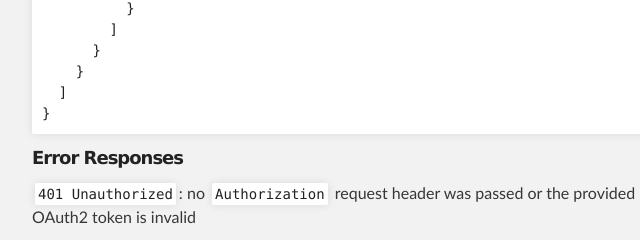
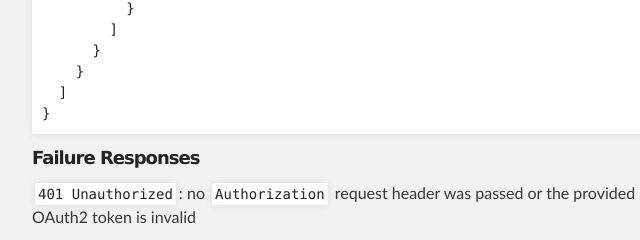
Before and after one commit to RadBus/api, a plain HTML site: page index.html in a window 1280 px wide. Shown: the part 3494-3734 px from the top of the page, 288-928 px from the left. Drawn offline with Linux system fonts and the light colour scheme.

```diff
--- a/index.html
+++ b/index.html
@@ -211,7 +211,7 @@
 </pre></div>
 
 <h5>
-<a name="error-responses" class="anchor" href="#error-responses"><span class="octicon octicon-link"></span></a>Error Responses</h5>
+<a name="failure-responses" class="anchor" href="#failure-responses"><span class="octicon octicon-link"></span></a>Failure Responses</h5>
 
 <p><code>401 Unauthorized</code>: no <code>Authorization</code> request header was passed or the provided OAuth2 token is invalid</p>
 
@@ -251,7 +251,7 @@
 <p>Call <code>GET /schedule</code> to see the updated schedule.</p>
 
 <h5>
-<a name="failure-responses" class="anchor" href="#failure-responses"><span class="octicon octicon-link"></span></a>Failure Responses</h5>
+<a name="failure-responses-1" class="anchor" href="#failure-responses-1"><span class="octicon octicon-link"></span></a>Failure Responses</h5>
 
 <p><code>401 Unauthorized</code>: No <code>Authorization</code> request header was passed or the provided OAuth2 token is invalid.</p>
 
@@ -283,7 +283,7 @@
 <p>Call <code>GET /schedule</code> to see the updated schedule.</p>
 
 <h5>
-<a name="error-responses-1" class="anchor" href="#error-responses-1"><span class="octicon octicon-link"></span></a>Error Responses</h5>
+<a name="failure-responses-2" class="anchor" href="#failure-responses-2"><span class="octicon octicon-link"></span></a>Failure Responses</h5>
 
 <p><code>401 Unauthorized</code>: No <code>Authorization</code> request header was passed or the provided OAuth2 token is invalid.
 <code>400 Bad Request</code>: The specified route did not exist within the schedule.</p>
@@ -331,7 +331,7 @@
 </pre></div>
 
 <h5>
-<a name="error-responses-2" class="anchor" href="#error-responses-2"><span class="octicon octicon-link"></span></a>Error Responses</h5>
+<a name="failure-responses-3" class="anchor" href="#failure-responses-3"><span class="octicon octicon-link"></span></a>Failure Responses</h5>
 
 <p><code>401 Unauthorized</code>: No <code>Authorization</code> request header was passed or the provided OAuth2 token is invalid.</p>
       </section>
```
Also changed, not shown: params.json (+1 -1 lines).
